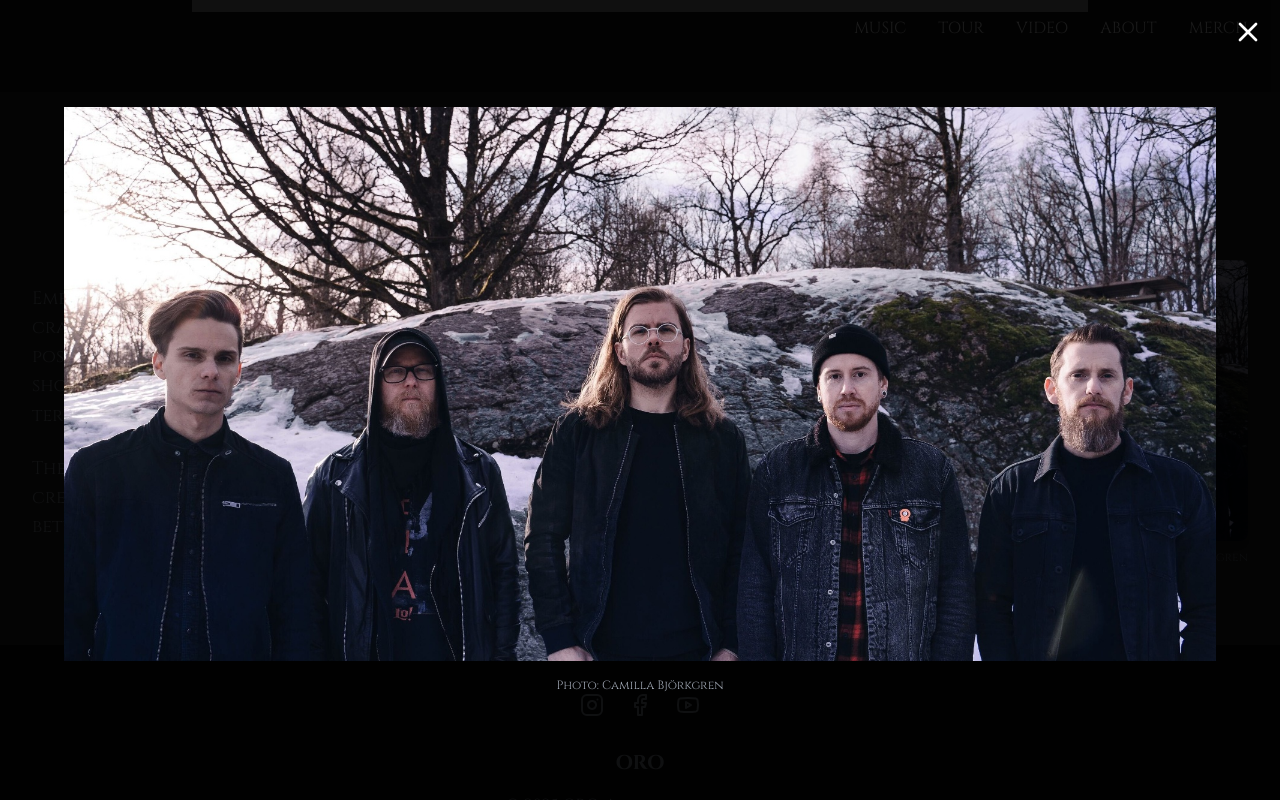
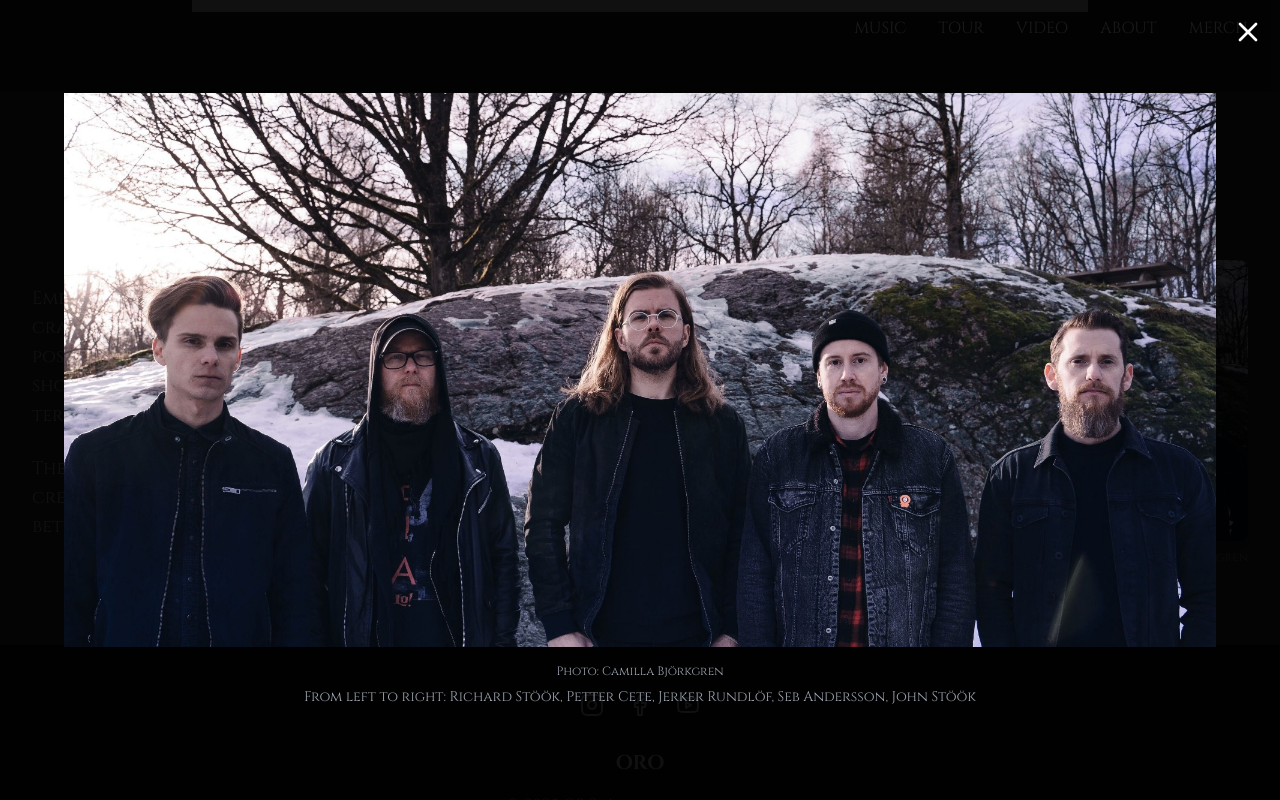
Before and after one commit to Stookster/oro-website, a React (Vite) app: page / in a window 1280 px wide. Both pictures are taken after a click on the picture 956 px from the left and 3212 px from the top of the page. Shown: the part 2812-3612 px from the top of the page. Built offline with nearby package versions, Linux system fonts and the light colour scheme; grey boxes are pictures that could not be loaded; a web font is replaced by a local one.

Commit message:
Add band member names display
Implemented a feature to display the names of the band members in a left-to-right format when expanded. The names include Richard Stöök, Petter Cete, Jerker Rundlöf, Seb Andersson, and John Stöök.
[skip gpt_engineer]

```diff
--- a/src/components/About.tsx
+++ b/src/components/About.tsx
@@ -54,6 +54,7 @@ const About = () => {
               className="max-h-[90vh] max-w-[90vw] object-contain animate-scale-in"
             />
             <p className="text-xs text-gray-400 mt-4">Photo: Camilla Björkgren</p>
+            <p className="text-sm text-gray-400 mt-2">From left to right: Richard Stöök, Petter Cete, Jerker Rundlöf, Seb Andersson, John Stöök</p>
           </div>
         </div>
       )}
```
